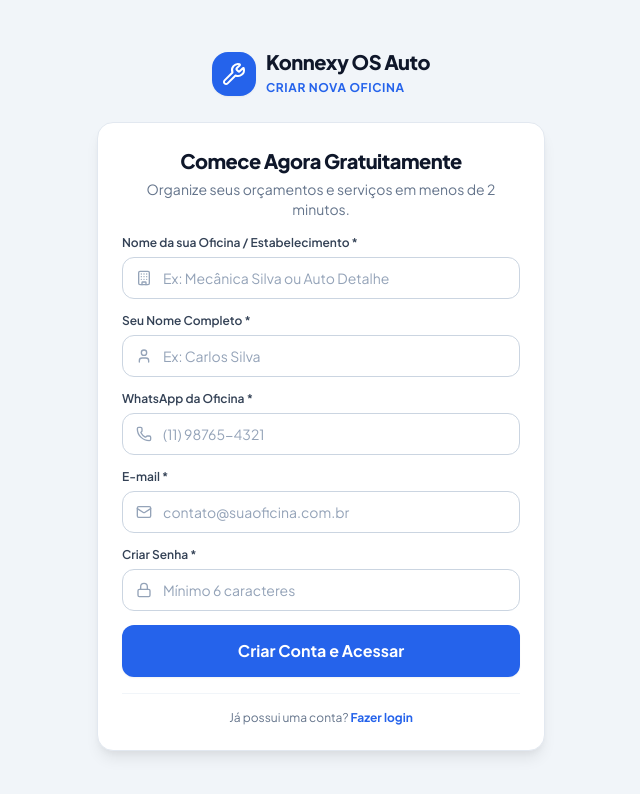
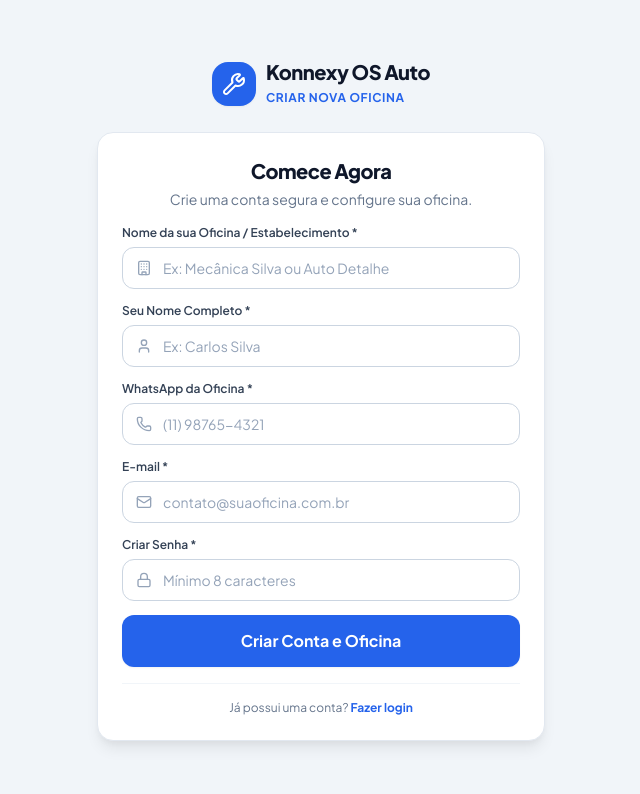
Before and after one commit to msjtec12/konnexy-os-auto, a React (Vite) app: page /register in a window 1280 px wide. Shown: the top 794 px of the page, without its empty margins (319-959 px from the left). Built offline with nearby package versions, Linux system fonts and the light colour scheme; no server answers.

Commit message:
fix(auth): create Supabase account with company metadata

```diff
--- a/src/pages/auth/RegisterPage.tsx
+++ b/src/pages/auth/RegisterPage.tsx
@@ -1,7 +1,6 @@
 import React, { useState } from 'react';
 import { useNavigate, Link } from 'react-router-dom';
 import { useAuth } from '../../context/AuthContext';
-import { useTenant } from '../../context/TenantContext';
 import { useToast } from '../../components/ui/Toast';
 import { Card, CardHeader, CardTitle, CardDescription, CardContent } from '../../components/ui/Card';
 import { Input } from '../../components/ui/Input';
@@ -17,27 +16,43 @@
   const [isLoading, setIsLoading] = useState(false);
 
   const { register } = useAuth();
-  const { updateCompany } = useTenant();
-  const { success, error } = useToast();
+  const { success, error, info } = useToast();
   const navigate = useNavigate();
 
   const handleSubmit = async (e: React.FormEvent) => {
     e.preventDefault();
-    if (!fullName || !companyName || !email || !password) {
-      error('Preencha todos os campos obrigatórios');
+    if (!fullName || !companyName || !whatsapp || !email || !password) {
+      error('Preencha todos os campos obrigatórios.');
+      return;
+    }
+    if (password.length < 8) {
+      error('A senha precisa ter pelo menos 8 caracteres.');
       return;
     }
 
     setIsLoading(true);
     try {
-      await register(email, fullName, password);
-      updateCompany({
-        name: companyName,
-        whatsapp: whatsapp || '(11) 99999-9999',
-        email,
-      });
-      success('Conta criada com sucesso! Bem-vindo à sua oficina.');
-      navigate('/dashboard');
+      const result = await register(
+        email.trim(),
+        fullName.trim(),
+        password,
+        companyName.trim(),
+        whatsapp.trim(),
+      );
+
+      if (!result) {
+        error('Não foi possível criar a conta. Confira os dados e tente novamente.');
+        return;
+      }
+
+      if (result === 'confirmation_required') {
+        info('Conta criada. Confirme seu e-mail antes de entrar.');
+        navigate('/login');
+        return;
+      }
+
+      success('Conta e oficina criadas com sucesso!');
+      navigate('/onboarding');
     } catch {
       error('Falha ao criar conta.');
     } finally {
@@ -52,21 +67,15 @@
           <Wrench className="w-6 h-6" />
         </div>
         <div>
-          <span className="font-extrabold text-xl tracking-tight text-slate-900 block leading-tight">
-            Konnexy OS Auto
-          </span>
-          <span className="text-xs text-primary-600 font-bold uppercase tracking-wider">
-            Criar Nova Oficina
-          </span>
+          <span className="font-extrabold text-xl tracking-tight text-slate-900 block leading-tight">Konnexy OS Auto</span>
+          <span className="text-xs text-primary-600 font-bold uppercase tracking-wider">Criar Nova Oficina</span>
         </div>
       </div>
 
       <Card className="w-full max-w-md shadow-elevated border-slate-200">
         <CardHeader className="text-center pb-4">
-          <CardTitle className="text-xl font-extrabold">Comece Agora Gratuitamente</CardTitle>
-          <CardDescription>
-            Organize seus orçamentos e serviços em menos de 2 minutos.
-          </CardDescription>
+          <CardTitle className="text-xl font-extrabold">Comece Agora</CardTitle>
+          <CardDescription>Crie uma conta segura e configure sua oficina.</CardDescription>
         </CardHeader>
 
         <CardContent>
@@ -83,6 +92,7 @@
             <Input
               label="Seu Nome Completo *"
               required
+              autoComplete="name"
               placeholder="Ex: Carlos Silva"
               value={fullName}
               onChange={(e) => setFullName(e.target.value)}
@@ -93,6 +103,7 @@
               label="WhatsApp da Oficina *"
               type="tel"
               required
+              autoComplete="tel"
               placeholder="(11) 98765-4321"
               value={whatsapp}
               onChange={(e) => setWhatsapp(e.target.value)}
@@ -103,6 +114,7 @@
               label="E-mail *"
               type="email"
               required
+              autoComplete="email"
               placeholder="contato@suaoficina.com.br"
               value={email}
               onChange={(e) => setEmail(e.target.value)}
@@ -113,29 +125,22 @@
               label="Criar Senha *"
               type="password"
               required
-              placeholder="Mínimo 6 caracteres"
+              autoComplete="new-password"
+              placeholder="Mínimo 8 caracteres"
               value={password}
               onChange={(e) => setPassword(e.target.value)}
               leftIcon={<Lock className="w-4 h-4" />}
             />
 
-            <Button
-              type="submit"
-              variant="primary"
-              size="lg"
-              className="w-full font-bold mt-2"
-              isLoading={isLoading}
-            >
-              Criar Conta e Acessar
+            <Button type="submit" variant="primary" size="lg" className="w-full font-bold mt-2" isLoading={isLoading}>
+              Criar Conta e Oficina
             </Button>
           </form>
 
           <div className="text-center pt-4 border-t border-slate-100 mt-4">
             <p className="text-xs text-slate-500">
               Já possui uma conta?{' '}
-              <Link to="/login" className="text-primary-600 font-bold hover:underline">
-                Fazer login
-              </Link>
+              <Link to="/login" className="text-primary-600 font-bold hover:underline">Fazer login</Link>
             </p>
           </div>
         </CardContent>
```
